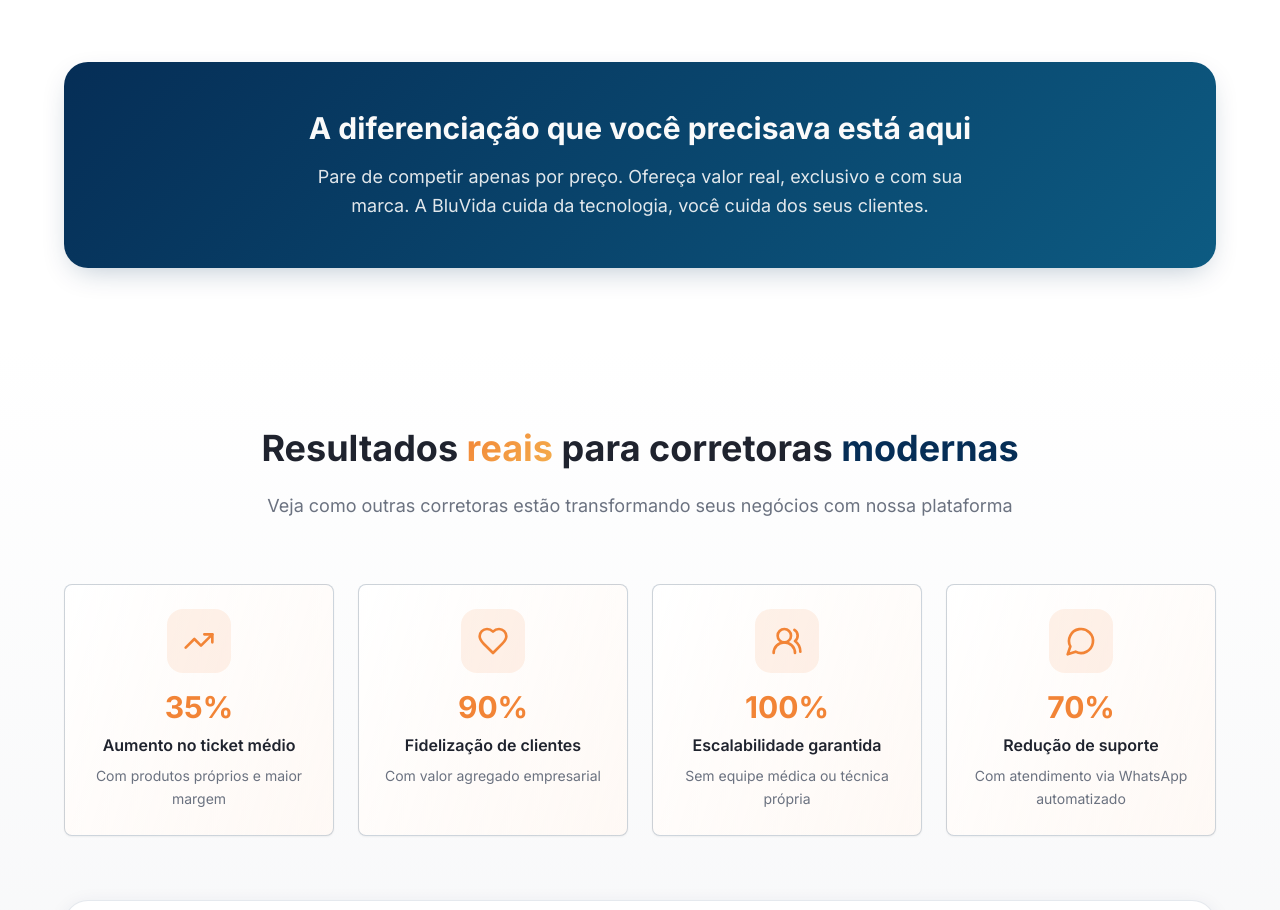
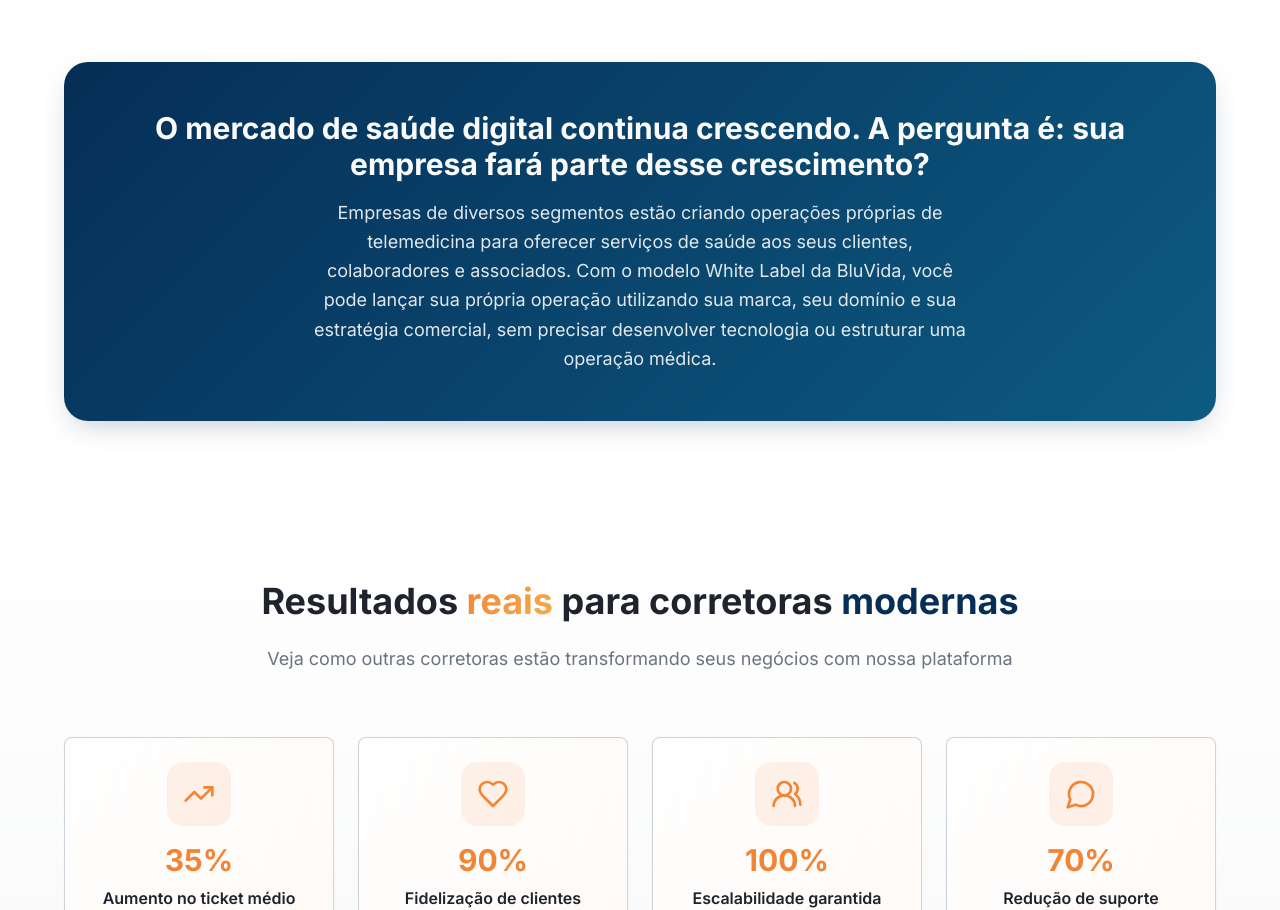
Before and after one commit to bluvida/bluvida, a React (Vite) app: page / in a window 1280 px wide. Shown: the part 2227-3137 px from the top of the page. Built offline with nearby package versions, Linux system fonts and the light colour scheme.

Commit message:
Update SolutionSection.tsx

```diff
--- a/src/components/SolutionSection.tsx
+++ b/src/components/SolutionSection.tsx
@@ -73,11 +73,11 @@ export function SolutionSection() {
           {/* Highlight Box */}
           <div className="bg-gradient-primary rounded-3xl p-8 md:p-12 text-center shadow-primary">
             <h3 className="text-2xl md:text-3xl font-bold text-primary-foreground mb-4">
-              A diferenciação que você precisava está aqui
+              O mercado de saúde digital continua crescendo. A pergunta é: sua empresa fará parte desse crescimento?
             </h3>
             <p className="text-lg text-primary-foreground/90 max-w-2xl mx-auto leading-relaxed">
-              Pare de competir apenas por preço. Ofereça valor real, exclusivo e com sua marca.
-              A BluVida cuida da tecnologia, você cuida dos seus clientes.
+              Empresas de diversos segmentos estão criando operações próprias de telemedicina para oferecer serviços de saúde aos seus clientes, colaboradores e associados.
+Com o modelo White Label da BluVida, você pode lançar sua própria operação utilizando sua marca, seu domínio e sua estratégia comercial, sem precisar desenvolver tecnologia ou estruturar uma operação médica.
             </p>
           </div>
         </div>
```
